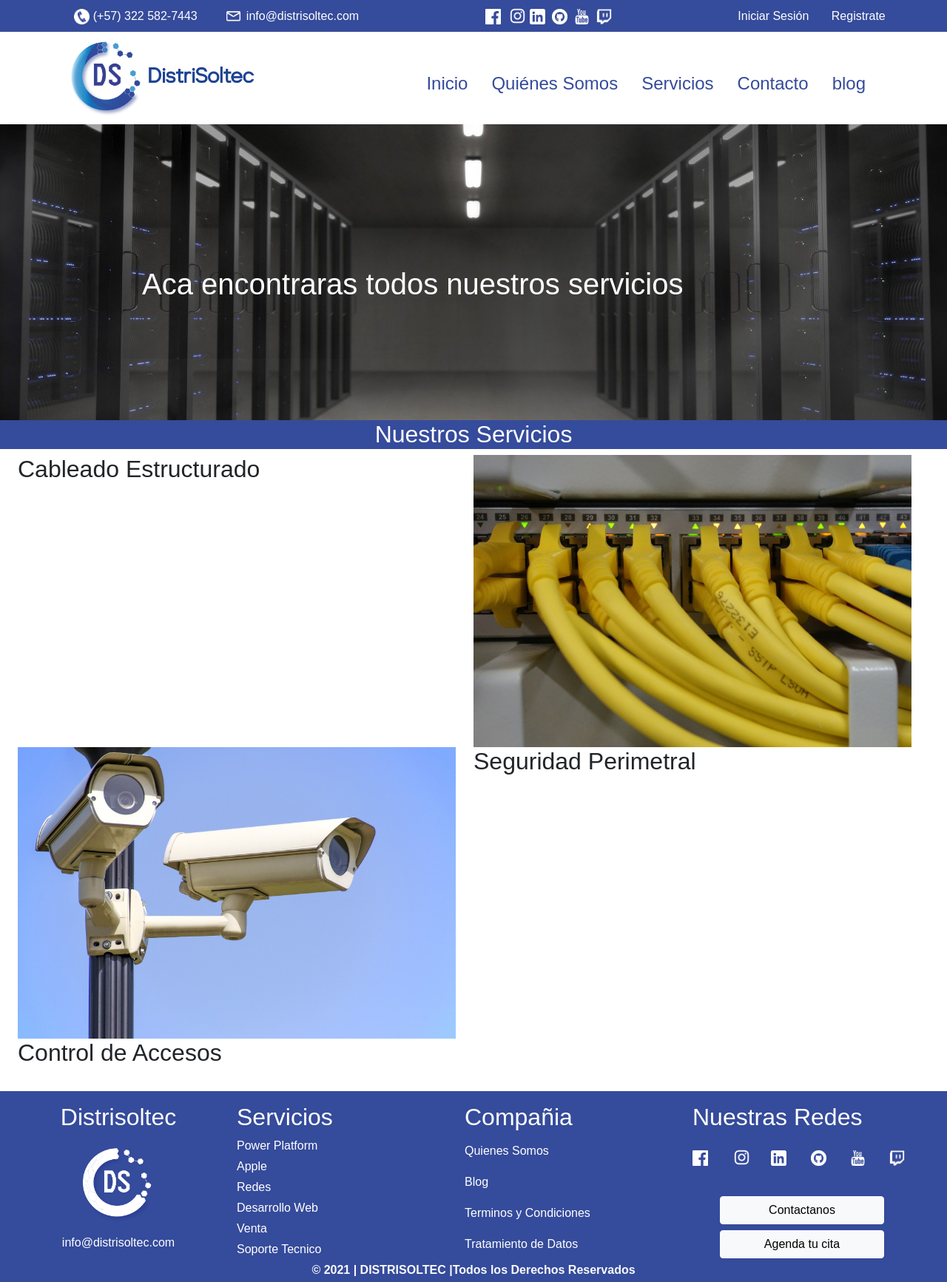
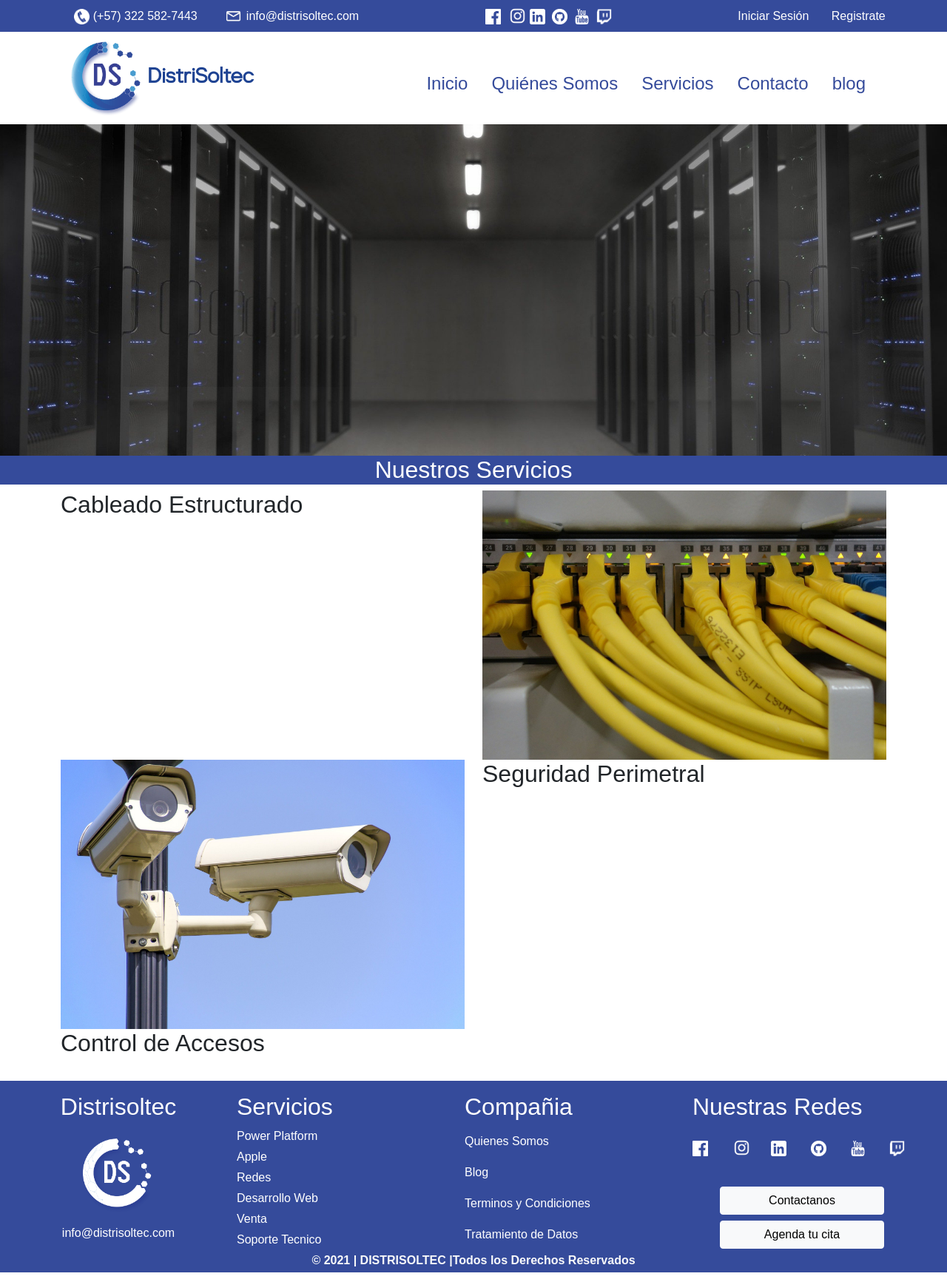
Before and after one commit to carloscballos/Distrisoltec, a plain HTML site: page redes.html in a window 1280 px wide. Shown: the whole page at 74% size. Drawn offline with Linux system fonts and the light colour scheme.

Commit message:
banner en todas las paginas

```diff
--- a/redes.html
+++ b/redes.html
@@ -105,45 +105,49 @@
     </header>
     <section>
         <div class="carousel-inner">
-            <div class="carousel-item active">
-                <img class="w-100" height="400px" src="Imagenes/server-2160321_1920.jpg" alt="...">
-                <h1 class="carousel-caption h-50 text-start">Aca encontraras todos nuestros servicios</h1>
+            <div class="carousel-item active d-none d-sm-block">
+                <img class="img-fluid" src="Imagenes/redes.jpg" alt="...">
+                <h2 class="carousel-caption text-center"></h2>
+            </div>
+            <div class="carousel-item active d-sm-none">
+                <img class="img-fluid" src="Imagenes/redes1.jpg" alt="...">
+                <h2 class="carousel-caption text-center"></h2>
             </div>
         </div>
     </section>
     <section>
         <h2 class="franja text-center text-white" >Nuestros Servicios</h2>
-        <div>
-            <div class="row row-cols-1 row-cols-sm-2 container-fluid">
-                <div>
+        <div class="container">
+            <div class="row row-cols-1 row-cols-sm-2">
+                <div class="col-12 col-md-6">
                     <h2>Cableado Estructurado</h2>
                     <p>
 
                     </p>
                 </div>
-                <div>
+                <div class="col-12 col-md-6 d-none d-sm-block">
                     <img class="img-fluid" src="Imagenes/estructurado.jpg" alt="">
                 </div>
             </div>
-            <div class="row row-cols-1 row-cols-sm-2 container-fluid">
-                <div>
+            <div class="row row-cols-1 row-cols-sm-2">
+                <div class="col-12 col-md-6 d-none d-sm-block">
                     <img class="img-fluid" src="Imagenes/monitoreo.jpg" alt="">
                 </div>
-                <div>
+                <div class="col-12 col-md-6">
                     <h2>Seguridad Perimetral</h2>
                     <p>
 
                     </p>
                 </div>
             </div>
-            <div class="row row-cols-1 row-cols-sm-2 container-fluid">
-                <div>
+            <div class="row row-cols-1 row-cols-sm-2">
+                <div class="col-12 col-md-6">
                     <h2>Control de Accesos</h2>
                     <p>
 
                     </p>
                 </div>
-                <div>
+                <div class="col-12 col-md-6 d-none d-sm-block">
                     <img class="img-fluid" src="Imagenes/acceso.jpg" alt="">
                 </div>
             </div>
```
Also changed, not shown: apple.html (+7 -3 lines), contacto.html (+9 -5 lines), servicios.html (+15 -4 lines), soporte.html (+7 -3 lines), Imagenes/applebanner.jpeg (added), Imagenes/contacto3.jpg (added), Imagenes/desarrollo1.jpg (added), Imagenes/powerplatform1.jpg (added), Imagenes/redes.jpg (renamed from Imagenes/server-2160321_1920.jpg), Imagenes/redes1.jpg, Imagenes/servicio.jpg (added), Imagenes/serviciosbanner1.jpg (added), Imagenes/soporte.jpg (renamed from Imagenes/banner-1711944_1920.jpg), Imagenes/soporte1.jpg (added), 1 more files, 2 other files.
